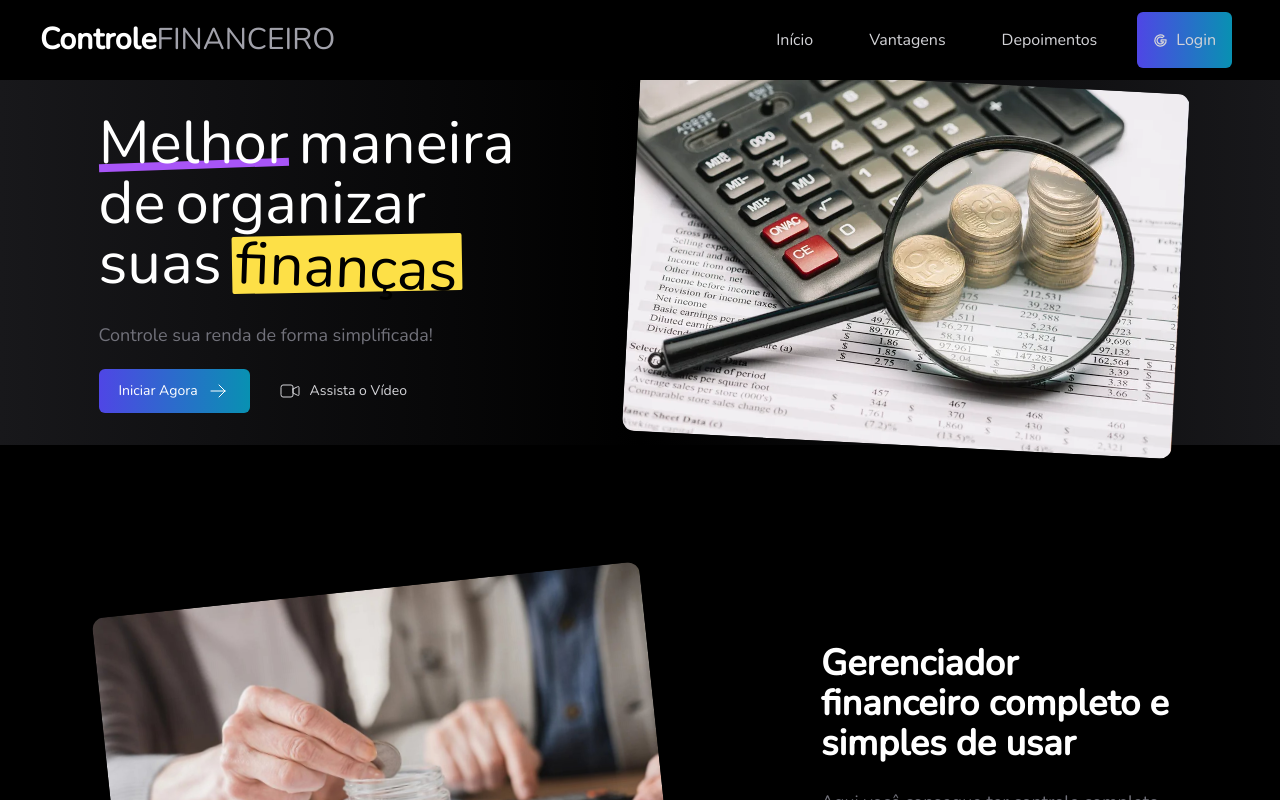
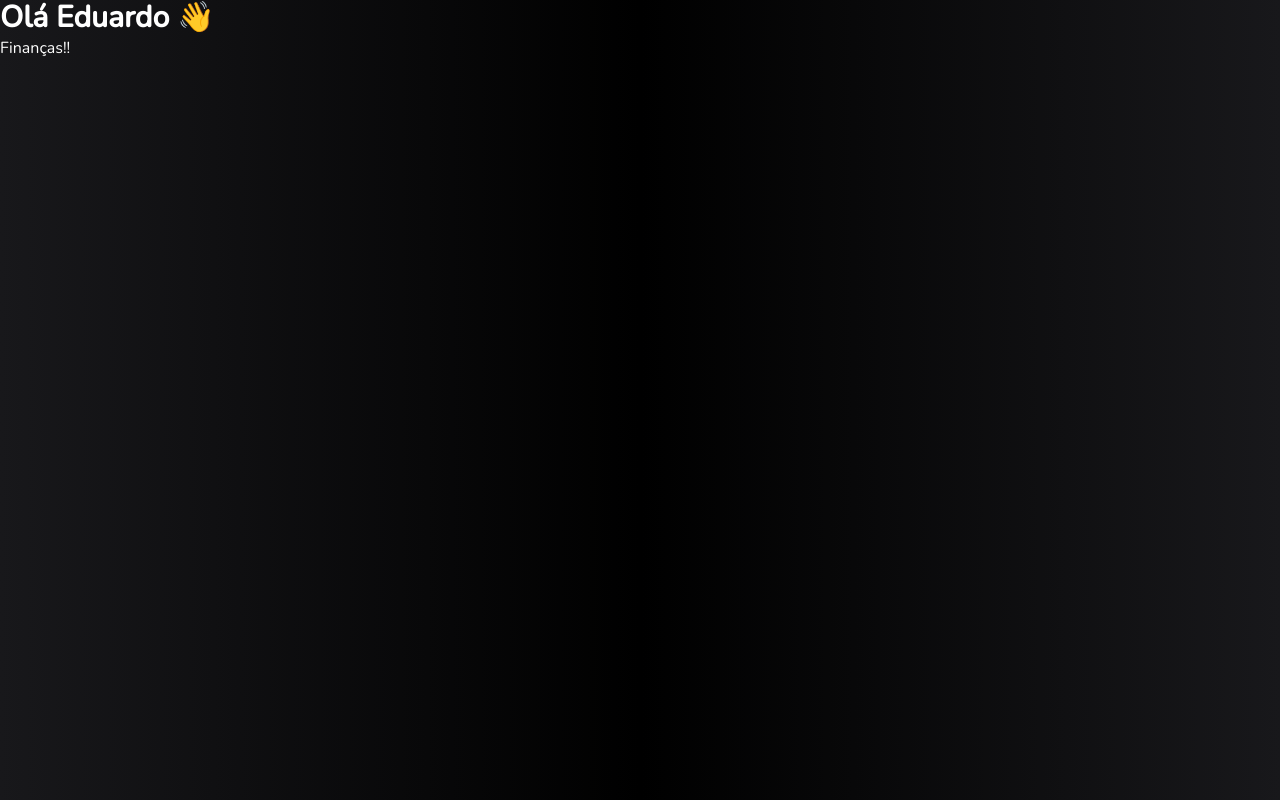
Before and after one commit to aristofaneslira/controle-financeiro, a Next.js app: page / in a window 1280 px wide. Shown: the top 800 px of the page. Built offline with nearby package versions, Linux system fonts and the light colour scheme.

Commit message:
create new components

```diff
--- /dev/null
+++ b/src/components/financas/index.tsx
@@ -0,0 +1,11 @@
+import Cabecalho from "../template/Cabecalho";
+import Pagina from "../template/Pagina";
+
+export default function Financas() {
+    return (
+        <Pagina>
+            <Cabecalho />
+            Finanças!!
+        </Pagina>
+    )
+}
--- a/src/components/landing/index.tsx
+++ b/src/components/landing/index.tsx
@@ -7,7 +7,7 @@ import Vantagens from "./vantagens";
 
 export default function Landing() {
     return (
-        <Pagina>
+        <Pagina externa>
             <Cabecalho />
             <Destaque />
             <Vantagens />
--- /dev/null
+++ b/src/components/template/BoasVindas.tsx
@@ -0,0 +1,20 @@
+// https://unicode-table.com/en/1F44B/
+
+import usuario from "@/data/constants/usuarioFalso"
+
+export default function BoasVindas() {
+
+    function renderizarNome() {
+        return (
+            <span className="hidden sm:inline">
+                {usuario?.nome?.split(' ')[0]}
+            </span>
+        )
+    }
+
+    return (
+        <div className={`text-3xl font-black`}>
+            Olá {renderizarNome()} 👋
+        </div>
+    )
+}
--- /dev/null
+++ b/src/components/template/Cabecalho.tsx
@@ -0,0 +1,9 @@
+import BoasVindas from "./BoasVindas";
+
+export default function Cabecalho() {
+    return (
+        <div>
+            <BoasVindas />
+        </div>
+    )
+}
--- /dev/null
+++ b/src/data/constants/usuarioFalso.ts
@@ -0,0 +1,5 @@
+export default {
+    id: '15454',
+    nome: 'Eduardo Costa',
+    email: 'edu.costa@gmail.com'
+}
--- /dev/null
+++ b/src/logic/core/usuario/Usuario.ts
@@ -0,0 +1,5 @@
+export default interface Usuario {
+    id: string
+    nome: string
+    email: string
+}
--- a/src/pages/index.tsx
+++ b/src/pages/index.tsx
@@ -1,5 +1,6 @@
-import Landing from "@/components/landing";
+import Financas from "@/components/financas";
+
 
 export default function Home() {
-  return <Landing />
+  return <Financas />
 }
```
